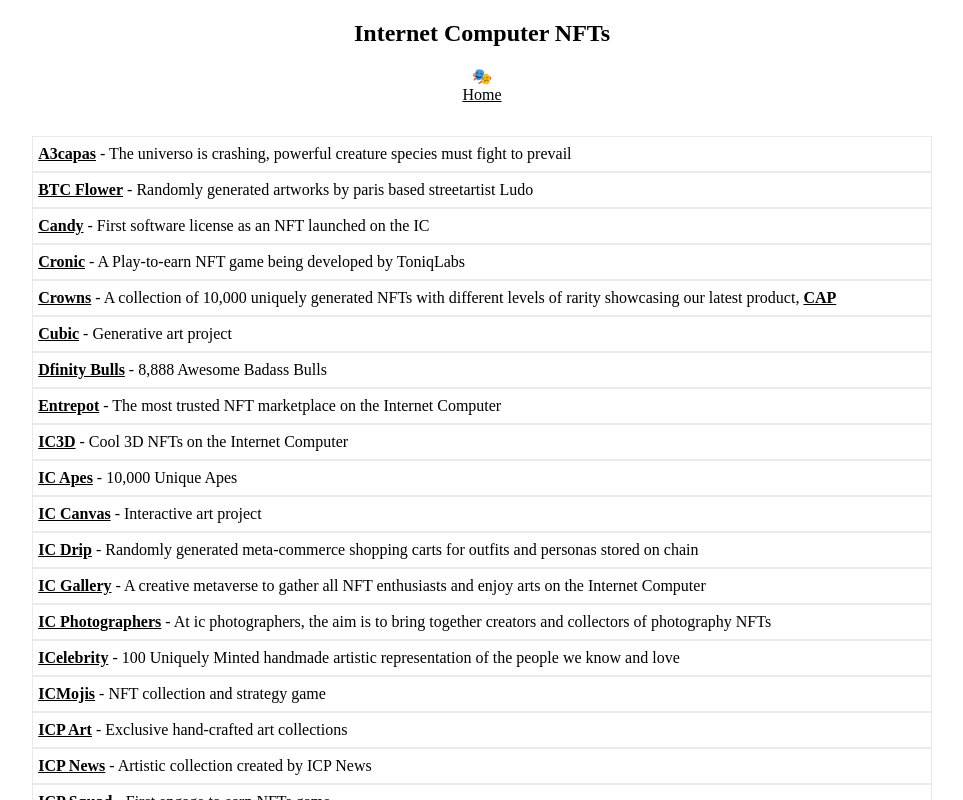
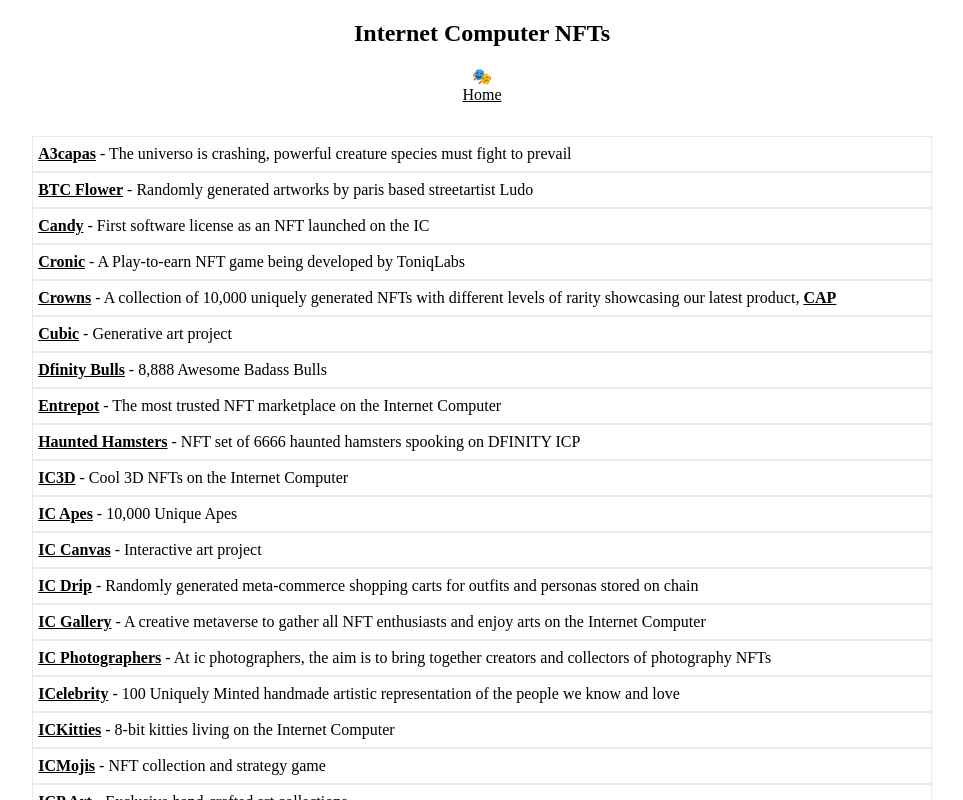
Before and after one commit to rjlucasm/ictoday, a Next.js app: page /nft in a window 1280 px wide. Shown: the top 800 px of the page, without its empty margins (158-1121 px from the left). Built offline with nearby package versions, Linux system fonts and the light colour scheme.

Commit message:
Hamsters & Kitties

```diff
--- a/pages/nft.js
+++ b/pages/nft.js
@@ -42,6 +42,9 @@
                 <a href="https://entrepot.app/" target="_blank" rel="noopener noreferrer">Entrepot</a> - The most trusted NFT marketplace on the Internet Computer
             </div>
             <div className="pagescard">
+                <a href="https://www.hauntedhamsters.io/" target="_blank" rel="noopener noreferrer">Haunted Hamsters</a> - NFT set of 6666 haunted hamsters spooking on DFINITY ICP
+            </div>
+            <div className="pagescard">
                 <a href="https://ic3dnft.art/" target="_blank" rel="noopener noreferrer">IC3D</a> - Cool 3D NFTs on the Internet Computer
             </div>
             <div className="pagescard">
@@ -61,6 +64,9 @@
             </div>
             <div className="pagescard">
                 <a href="https://twitter.com/CeleberityI" target="_blank" rel="noopener noreferrer">ICelebrity</a> - 100 Uniquely Minted handmade artistic representation of the people we know and love
+            </div>
+            <div className="pagescard">
+                <a href="https://twitter.com/ICKitties" target="_blank" rel="noopener noreferrer">ICKitties</a> - 8-bit kitties living on the Internet Computer
             </div>
             <div className="pagescard">
                 <a href="https://icmoji.com/" target="_blank" rel="noopener noreferrer">ICMojis</a> - NFT collection and strategy game
```
